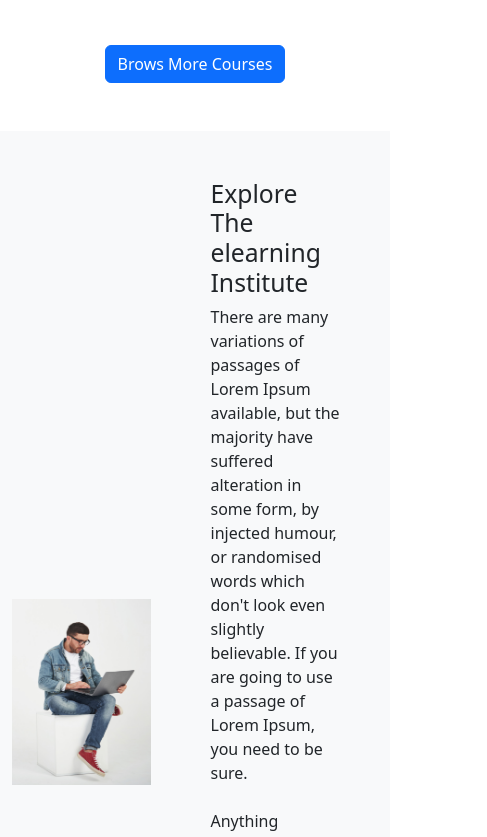
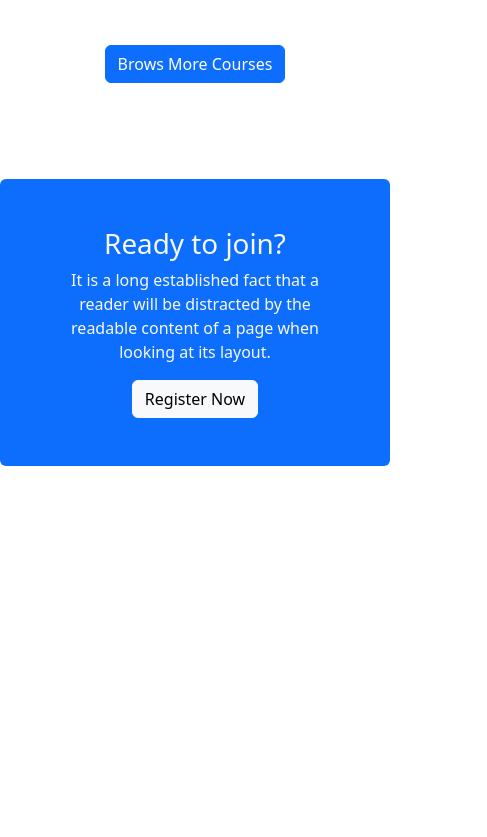
Before and after one commit to Mokshadul8/edugood.net, a plain HTML site: page index.html in a window 390 px wide. Shown: the part 2200-3037 px from the top of the page, 487 px wide, since content can reach past the window. After the commit the page ends 2666 px from the top, so only its background shows below. Drawn offline with nearby package versions, Linux system fonts and the light colour scheme.

Commit message:
Ready to Join added with Responsive style

```diff
--- a/index.html
+++ b/index.html
@@ -176,7 +176,7 @@
 <!-- courses end  -->
 
 <!-- Explore Bannar start -->
-<section class="container">
+<section class="container d-none d-lg-block rounded">
     <div class="row bg-light d-flex align-items-center">
         <div class="col-5">
             <img class="img-fluid" src="images/working.png" alt="">
@@ -206,6 +206,20 @@
 </section>
 <!-- Explore Bannar end -->
 
+<!-- Ready to join? -->
+<section class="container bg-primary mt-5 rounded">
+    <div class="row p-5 text-light">
+        <div class="col-lg-8 col-12 d-flex justify-content-center align-items-center align-items-lg-start flex-column">
+            <h1>Ready to join?</h1>
+            <p class="text-lg-start text-center">It is a long established fact that a reader will be distracted by the readable content of a page when looking at its layout.</p>
+            </div>
+        <div class="col-lg-4 col-12 d-flex align-items-center justify-content-center">
+            <button class="btn btn-light">Register Now</button>
+        </div>
+    </div>
+</section>
+<!-- Ready to join? -->
+
 
 
 
```
